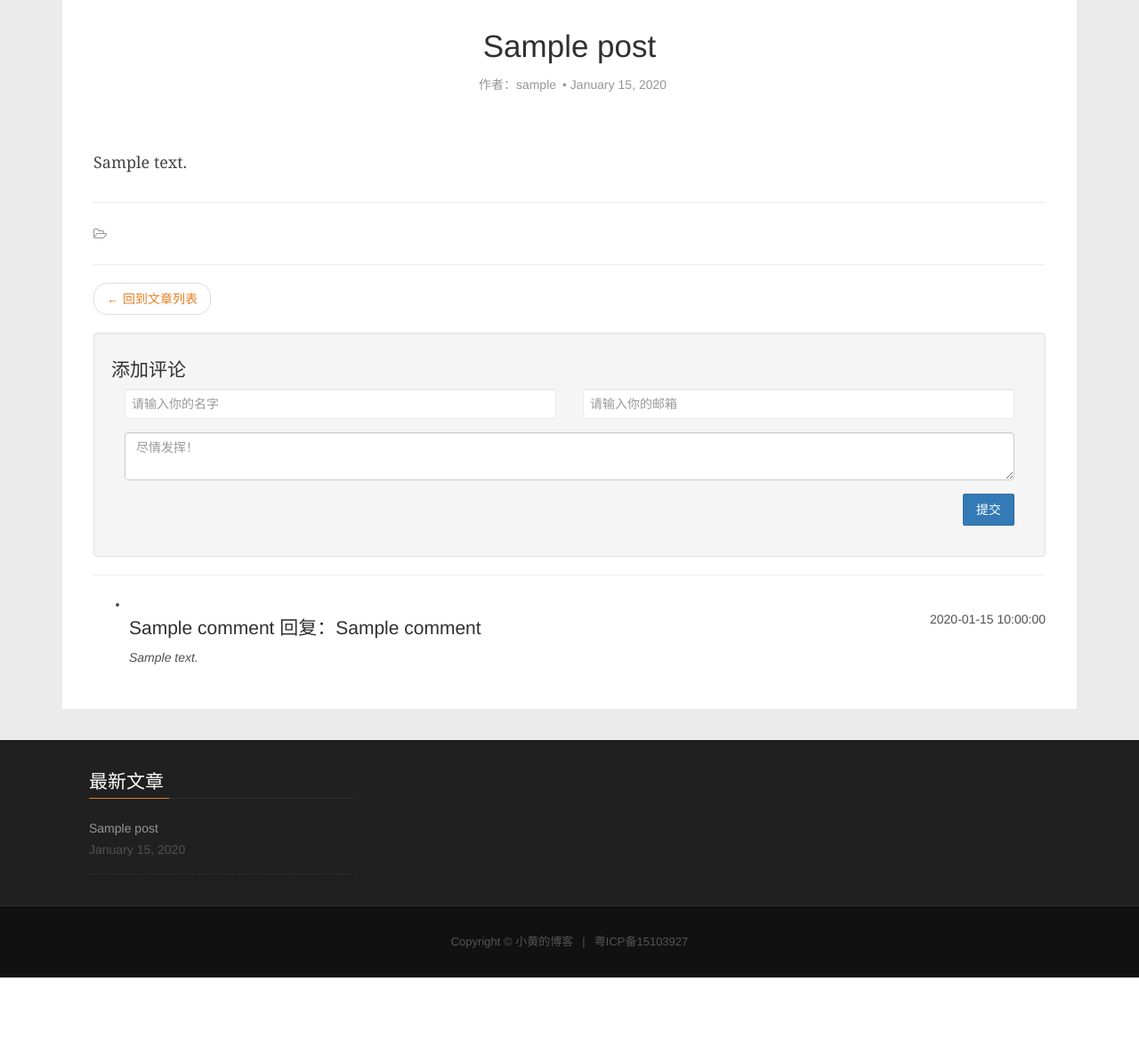
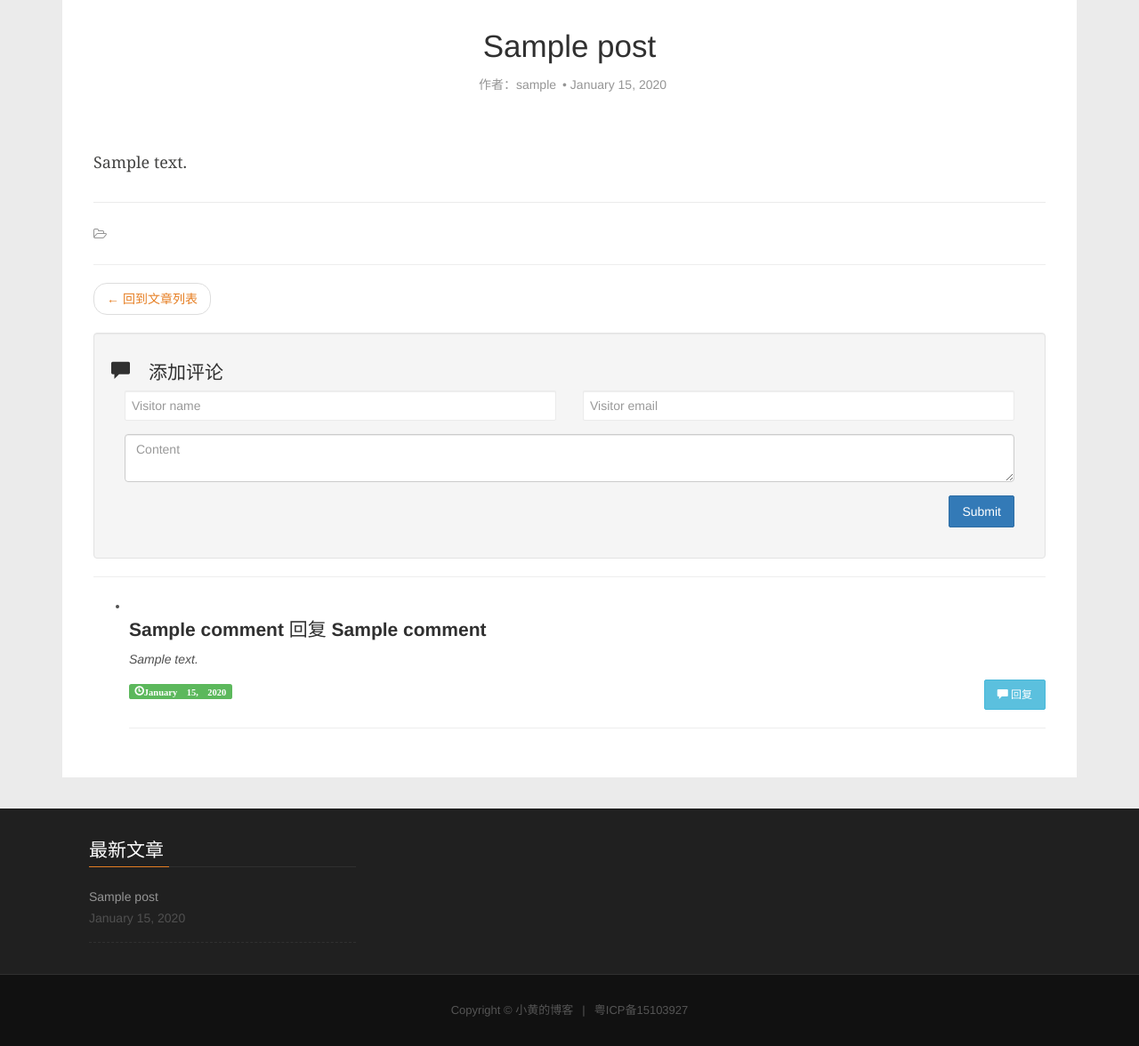
Before and after one commit to hyfgreg/newblog, a Flask app: template app/templates/post_independent.html in a window 1280 px wide. Shown: the part 449-1625 px from the top of the page at 89% size. Before the commit the page ends 1548 px from the top, so only its background shows below. Run offline with Flask 2, Linux system fonts and the light colour scheme; tables that the repository leaves empty hold one stand-in row (values such as "Sample post"); the template is opened without the code that fills it: values that come from a table or form of the project are taken from there, most other values are stand-ins (such as "Sample title", 1, 10 or a date in 2020); form fields are guessed from the names that the template uses; some libraries are stand-ins or nearby versions.

Commit message:
new reply and fix some bugs

```diff
--- a/app/main/forms.py
+++ b/app/main/forms.py
@@ -13,4 +13,5 @@ class CommentForm(FlaskForm):
                                 validators=[Length(1, 64), Email(message=u'请输入有效的邮箱地址，比如：username@domain.com'),
                                             DataRequired(message=u'请输入正确邮箱！')])
     content = TextAreaField('尽情发挥！', validators=[DataRequired(message='内容不能为空！')])
+    replied_id = StringField(validators=[DataRequired()])
     submit = SubmitField('提交')
--- /dev/null
+++ b/app/static/js/comment_reply.js
@@ -0,0 +1,19 @@
+
+//Rest the value when reply-dialog-box dismiss
+function undo_reply() {
+    $('#replied_id').val(-1);
+}
+
+function go_to_reply(id, visitor_name) {
+    $('html, body').animate({scrollTop:  $('#submit-comment').offset().top}, 500);
+    $('#replied_id').val(id);
+    $('#reply-dialog-box').remove();
+    $('#submit-comment-container').prepend('<div class="alert alert-info alert-dismissable" id="reply-dialog-box">' +
+            '<button type="button" class="close" data-dismiss="alert" onclick="undo_reply()">&times;</button>' +
+            '回复给<strong><i>' + visitor_name +'</i></strong> </div>');
+}
+
+//Reset the replied_id value when refresh page
+window.onload = function(){
+    $('#replied_id').val(-1);
+}
--- a/app/templates/_comment.html
+++ b/app/templates/_comment.html
@@ -5,11 +5,11 @@
     <li class="comment">
         <div class="clearfix">
             {% if c.comment_type == "comment" %}
-            <h4 class="pull-left">{{ c.visitor_name }}</h4>
+            <h4 class="pull-left"><b>{{ c.visitor_name }}</b></h4>
             {% else %}
-            <h4 class="pull-left">{{ c.visitor_name }} 回复：{{ c.replied_name() }}</h4>
+            <h4 class="pull-left"><b>{{ c.visitor_name }}</b> 回复 <b>{{ c.replied_name() }}</b></h4>
             {% endif %}
-            <p class="pull-right">{{ c.timestamp }}</p>
+
         </div>
         <p>
             {% if c.content_html %}
@@ -18,6 +18,17 @@
             <em>{{ c.content }}</em>
             {% endif %}
         </p>
+        <div class="clearfix">
+            <div class="pull-left"><span class="label label-success glyphicon glyphicon-time">{{ moment(c.timestamp).format('LL') }}</span>
+            </div>
+            <div class="pull-right">
+                <button class="btn btn-info btn-xs"
+                        onclick="go_to_reply({{ c.id }}, '{{ c.visitor_name }}')">
+                    <span class="glyphicon glyphicon-comment"></span> 回复
+                </button>
+            </div>
+        </div>
     </li>
+    <hr>
     {% endfor %}
 </ul>
--- /dev/null
+++ b/app/templates/_comment_form.html
@@ -0,0 +1,31 @@
+<div id="submit-comment-container">
+    <form role="form" class="clearfix form" action="" method="post">
+        {{ form.hidden_tag() }}
+        <div class="col-md-6 form-group">
+            {{
+            form.visitor_name(id="name",class="form-control",placeholder=form.visitor_name.label.text,required=True)}}
+            {% for error in form.errors.visitor_name %}
+            <p class="help-block">{{ error }}</p>
+            {% endfor %}
+        </div>
+        <div class="col-md-6 form-group">
+            {{form.visitor_email(class="form-control"
+            ,id="email",placeholder=form.visitor_email.label.text,required=True)}}
+            {% for error in form.errors.visitor_email %}
+            <p class="help-block">{{ error }}</p>
+            {% endfor %}
+        </div>
+        <div class="col-md-12 form-group">
+            {{ form.content(id="comment", class="input-markdown
+            form-control",placeholder=form.content.label.text,required=True)
+            }}
+            {% for error in form.errors.content %}
+            <p class="help-block">{{ error }}</p>
+            {% endfor %}
+            {{ form.replied_id(type='hidden') }}
+        </div>
+        <div class="col-md-12 form-group text-right">
+            {{ form.submit(class="btn btn-primary") }}
+        </div>
+    </form>
+</div>
--- a/app/templates/_newposts.html
+++ b/app/templates/_newposts.html
@@ -1,4 +1,5 @@
 {% for post in posts%}
+{% if post.open_flag %}
 <article class="post">
     <div class="post-head">
         <h1 class="post-title"><a href="{{url_for('main.post_independent',id = post.id)}}">{{ post.title }}</a></h1>
@@ -29,4 +30,5 @@
         </div>
     </footer>
 </article>
+{% endif %}
 {%endfor%}
--- a/app/templates/_recent_posts.html
+++ b/app/templates/_recent_posts.html
@@ -5,6 +5,5 @@
     <div class="date">{{ moment(post.timestamp).format('LL') }}</div>
     </div>
 
-
     {% endfor%}
 </div>
--- a/app/templates/post_independent.html
+++ b/app/templates/post_independent.html
@@ -39,35 +39,16 @@
     </ul>
 
     <div class="well">
-        <h4>添加评论</h4>
-        <form role="form" class="clearfix form" action="" method="post">
-            {{ form.hidden_tag() }}
-            <div class="col-md-6 form-group">
-                {{ form.visitor_name(id="name",class="form-control",placeholder=form.visitor_name.label.text,required=True)}}
-                {% for error in form.errors.visitor_name %}
-                <p class="help-block">{{ error }}</p>
-                {% endfor %}
-            </div>
-            <div class="col-md-6 form-group">
-                {{form.visitor_email(class="form-control" ,id="email",placeholder=form.visitor_email.label.text,required=True)}}
-                {% for error in form.errors.visitor_email %}
-                <p class="help-block">{{ error }}</p>
-                {% endfor %}
-            </div>
-            <div class="col-md-12 form-group">
-                {{ form.content(id="comment", class="input-markdown form-control",placeholder=form.content.label.text,required=True)
-                }}
-                {% for error in form.errors.content %}
-                <p class="help-block">{{ error }}</p>
-                {% endfor %}
-            </div>
-            <div class="col-md-12 form-group text-right">
-                {{ form.submit(class="btn btn-primary") }}
-            </div>
-        </form>
+        <h4 id="submit-comment"><span class="glyphicon glyphicon-comment"> 添加评论</h4>
+        {% include "_comment_form.html" %}
     </div>
 
     {% include "_comment.html" %}
 </article>
 
 {% endblock %}
+
+{% block scripts %}
+{{ super() }}
+<script src="{{ url_for('static', filename='js/comment_reply.js') }}"></script>
+{% endblock %}
--- a/app/tools/utils.py
+++ b/app/tools/utils.py
@@ -1,5 +1,6 @@
 from ..models import db,Post
+from flask import current_app
 
 def recent_posts():
-    recent_posts = Post.query.order_by(Post.timestamp.desc()).limit(3)
+    recent_posts = Post.query.filter_by(open_flag=1).order_by(Post.timestamp.desc()).limit(current_app.config['RECENT_POSTS'])
     return recent_posts
--- a/config.py
+++ b/config.py
@@ -17,6 +17,7 @@ class Config:
     FLASKY_ADMIN = os.environ.get('FLASKY_ADMIN') or 'hyfgreg@163.com'
     FLASKY_POSTS_PER_PAGE = 20
     FLASKY_COMMENTS_PER_PAGE = 20
+    RECENT_POSTS = 3
 
     @staticmethod
     def init_app(app):
```
Also changed, not shown: app/main/views.py (+13 -4 lines), app/templates/index.html (+0 -8 lines), app/static/mystyles.css (line endings or trailing spaces).
